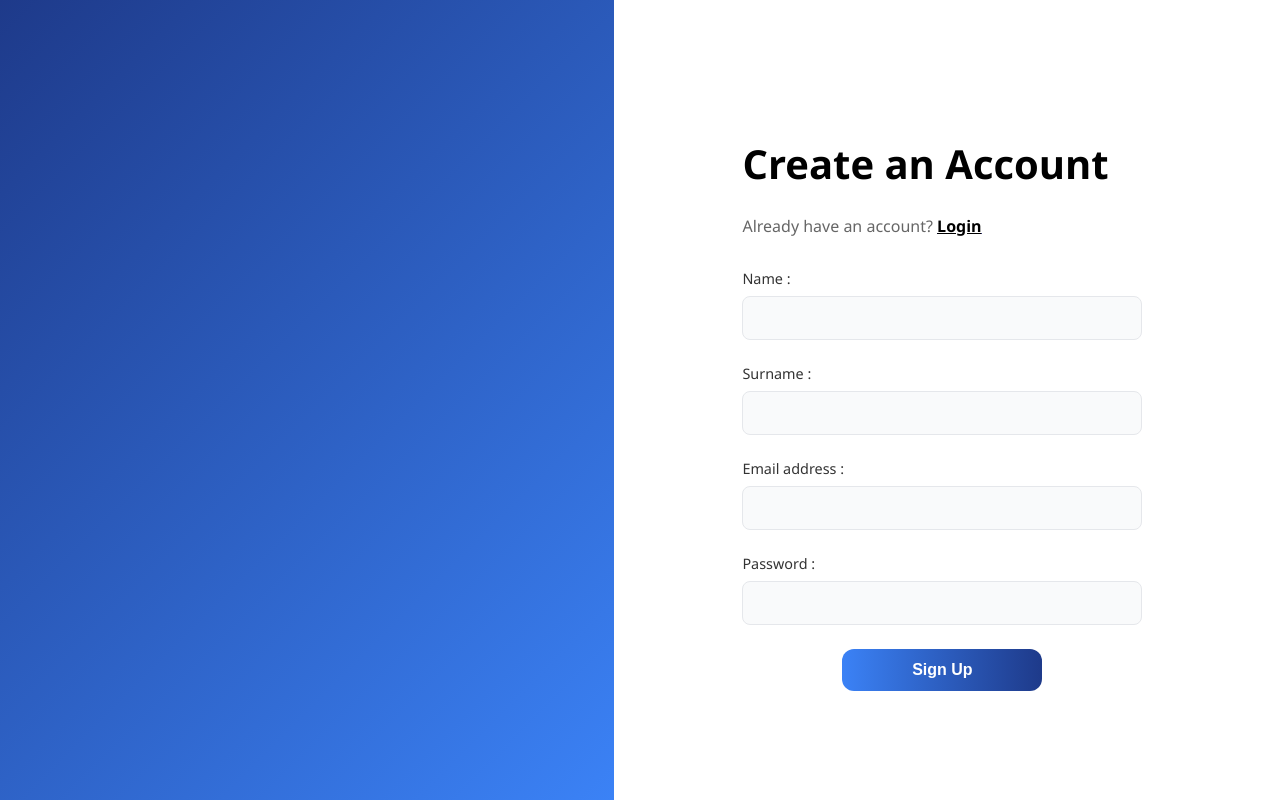
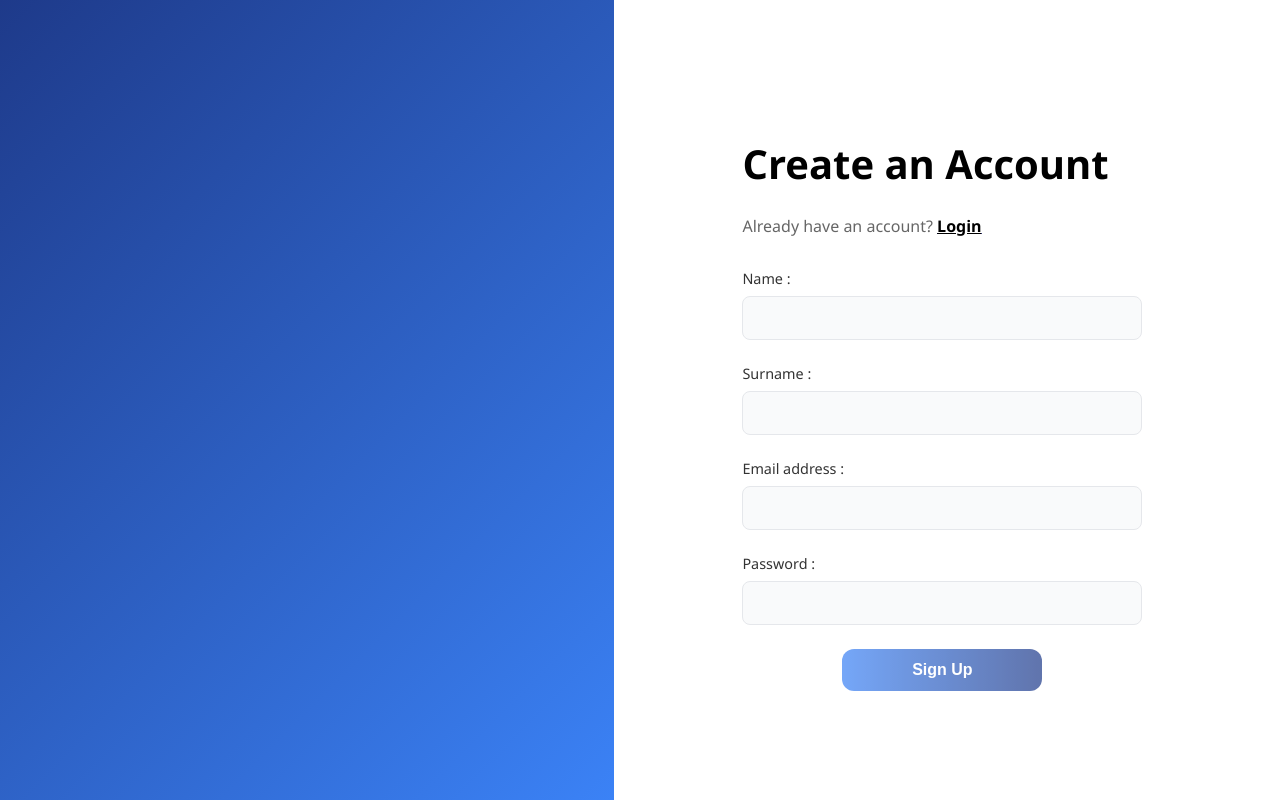
Before and after one commit to Eugenio3104/Kariera, an Angular app in the folder kariera-api/kariera-frontend/: page /registration in a window 1280 px wide. Built offline with nearby package versions, Linux system fonts and the light colour scheme.

Commit message:
gestione degli errori nel form di registrazione: aggiunta validazione lato client, messaggi di errore specifici per input invalidi e segnalazione di errori dal server. Aggiornati stile e comportamento del pulsante di registrazione.

```diff
--- a/kariera-api/kariera-frontend/src/app/components/register/register.css
+++ b/kariera-api/kariera-frontend/src/app/components/register/register.css
@@ -100,3 +100,32 @@ form {
 .signUpBtn:hover {
   opacity: 0.9;
 }
+
+.errorText {
+  color: #d93025;
+  font-size: 0.75rem;
+  margin-top: 4px;
+  display: block;
+  font-weight: 500;
+}
+
+.serverError {
+  color: #d93025;
+  padding: 12px;
+  border-radius: 8px;
+  margin-bottom: 20px;
+  text-align: center;
+  animation: shake 0.5s;
+}
+
+input.ng-invalid.ng-touched {
+  border: 1.5px solid #d93025;
+  background-color: #fff8f8;
+}
+
+.signUpBtn:disabled {
+  background-color: #ccc;
+  cursor: not-allowed;
+  opacity: 0.7;
+  transform: none;
+}
--- a/kariera-api/kariera-frontend/src/app/components/register/register.html
+++ b/kariera-api/kariera-frontend/src/app/components/register/register.html
@@ -5,28 +5,42 @@
     <h1 class="title">Create an Account</h1>
     <p class="subTitle">Already have an account? <a routerLink="/login"><b><u>Login</u></b></a></p>
 
-    <form>
+    <form #regForm="ngForm">
+
+
+
       <div class="inputGroup">
         <label>Name : </label>
-        <input type="text" name="name" [(ngModel)]="user.name">
+        <input type="text" name="name" [(ngModel)]="user.name" #name="ngModel" required>
+        <small class="errorText" *ngIf="name.invalid && name.touched">Name is required.</small>
       </div>
 
       <div class="inputGroup">
         <label>Surname : </label>
-        <input type="text" name="surname" [(ngModel)]="user.surname">
+        <input type="text" name="surname" [(ngModel)]="user.surname" #surname="ngModel" required>
+        <small class="errorText" *ngIf="surname.invalid && surname.touched">Surname is required.</small>
       </div>
 
       <div class="inputGroup">
         <label>Email address : </label>
-        <input type="email" name="email" [(ngModel)]="user.email">
+        <input type="email" name="email" [(ngModel)]="user.email" #email="ngModel" required email>
+        <div *ngIf="email.invalid && email.touched">
+          <small class="errorText" *ngIf="email.errors?.['required']">Email address is required.</small>
+          <small class="errorText" *ngIf="email.errors?.['email']">Invalid email format.</small>
+        </div>
       </div>
 
       <div class="inputGroup">
         <label>Password : </label>
-        <input type="password" name="password" [(ngModel)]="user.password">
+        <input type="password" name="password" [(ngModel)]="user.password" #password="ngModel" required minlength="8">
+        <small class="errorText" *ngIf="password.invalid && password.touched">Password is required (min. 8 characters).</small>
       </div>
 
-      <button type="button" class="signUpBtn" (click)="onRegister()">Sign Up</button>
+      <div class="serverError" *ngIf="errorMessage">
+        <small>{{ errorMessage }}</small>
+      </div>
+
+      <button type="button" class="signUpBtn" [disabled]="regForm.invalid" (click)="onRegister()">Sign Up</button>
     </form>
   </div>
 </main>
--- a/kariera-api/kariera-frontend/src/app/components/register/register.ts
+++ b/kariera-api/kariera-frontend/src/app/components/register/register.ts
@@ -14,18 +14,22 @@ import {CommonModule} from '@angular/common';
 export class RegisterComponent {
 
   user:User = {name:'', surname:'', email:'', password:''};
+  errorMessage: string = '';
 
   constructor(private authService: AuthService ,private router: Router) { }
 
   onRegister() {
+    this.errorMessage = '';
     this.authService.registration(this.user).subscribe({
       next: (res) => {
-        alert('Registrazione completata con successo!');
         this.router.navigate(['/courses']);
       },
       error: (err) => {
-        console.error(err);
-        alert('Errore nella registrazione: ' + (err.error || 'Riprova più tardi'));
+        if (err.status === 400) {
+          this.errorMessage = err.error?.error || "This email address is already associated with an account. Please try logging in.";
+        } else {
+          this.errorMessage = "A system error occurred. Please try again later.";
+        }
       }
     });
   }
```
